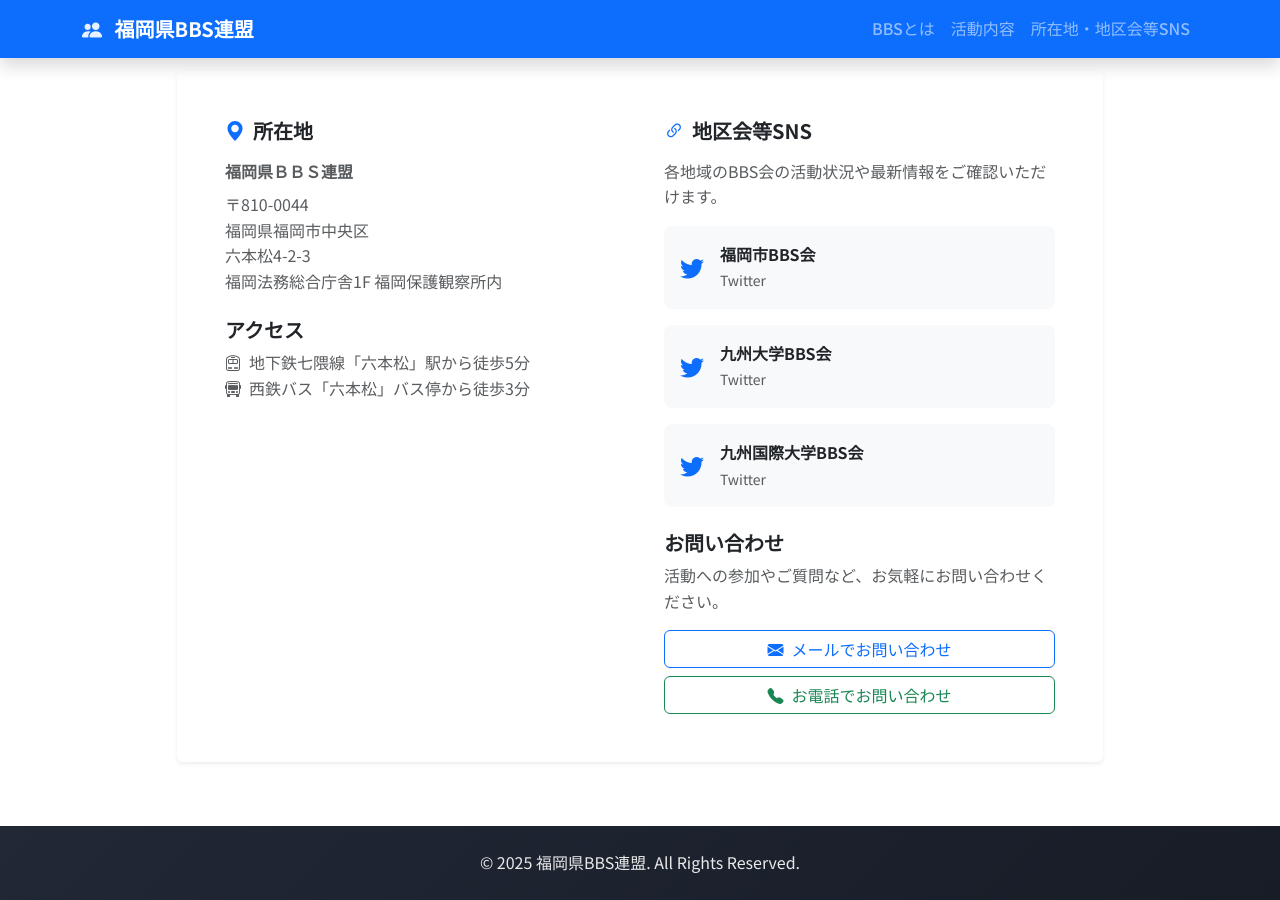
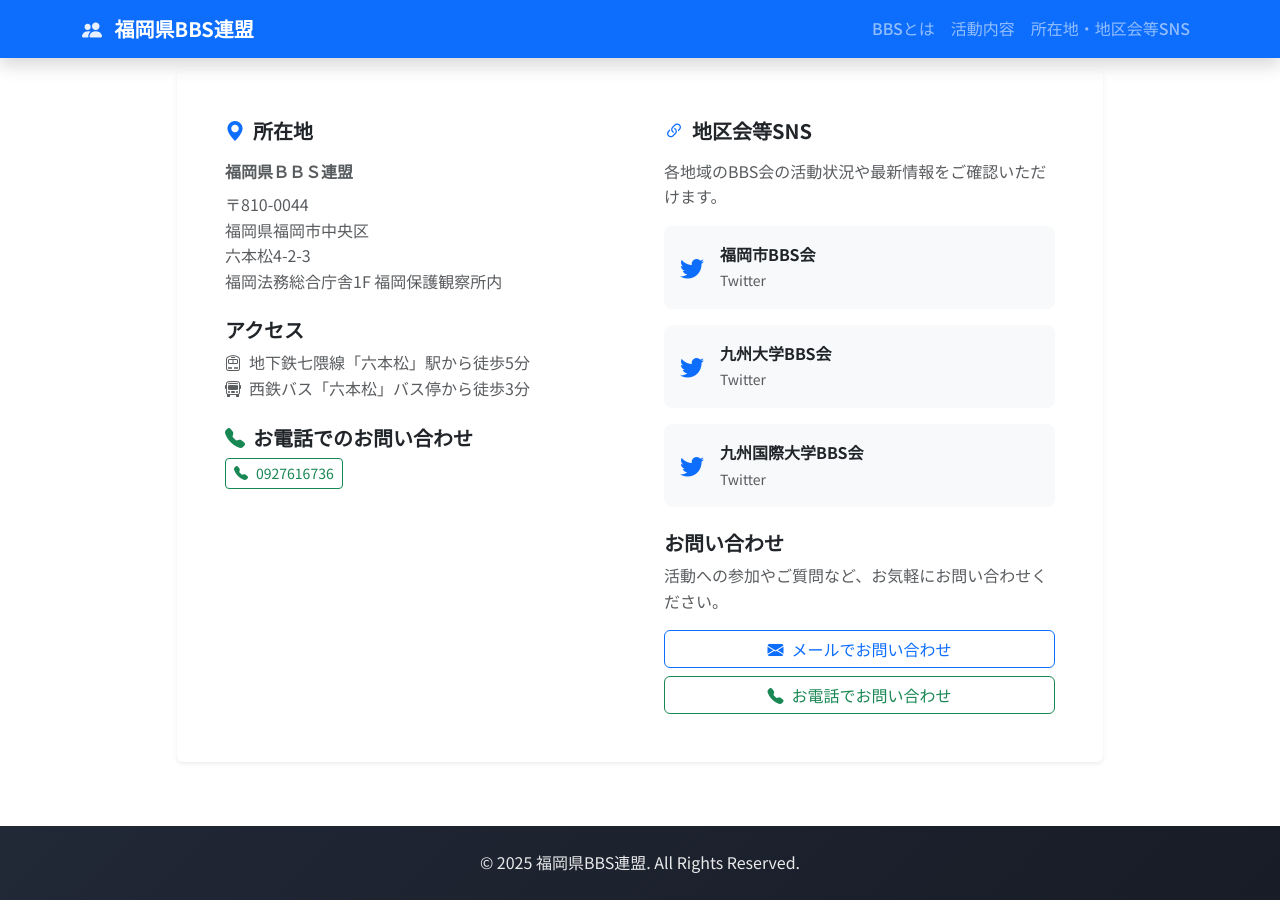
Before and after one commit to fukuokaprefbbs/fukuokaprefbbs.github.io, a Jekyll site: the page built from index.html, in a window 1280 px wide and 900 px high, scrolled down 1893 px. Built offline with Jekyll 4.4.1, drawn with Linux system fonts in a browser that asks for light colours.

Commit message:
Update: 電話番号を記載

```diff
--- a/_includes/contact.html
+++ b/_includes/contact.html
@@ -34,6 +34,17 @@
                                         <li><i class="bi bi-train-front me-2"></i>地下鉄七隈線「六本松」駅から徒歩5分</li>
                                         <li><i class="bi bi-bus-front me-2"></i>西鉄バス「六本松」バス停から徒歩3分</li>
                                     </ul>
+                                </div>
+
+                                <div class="mt-4">
+                                    <h5 class="fw-semibold mb-2">
+                                        <i class="bi bi-telephone-fill text-success me-2"></i>お電話でのお問い合わせ
+                                    </h5>
+                                    <div class="d-flex align-items-center">
+                                        <a href="tel:{{ site.data.site.phone }}" class="btn btn-outline-success btn-sm me-3">
+                                            <i class="bi bi-telephone-fill me-2"></i>{{ site.data.site.phone }}
+                                        </a>
+                                    </div>
                                 </div>
                             </div>
 
```
